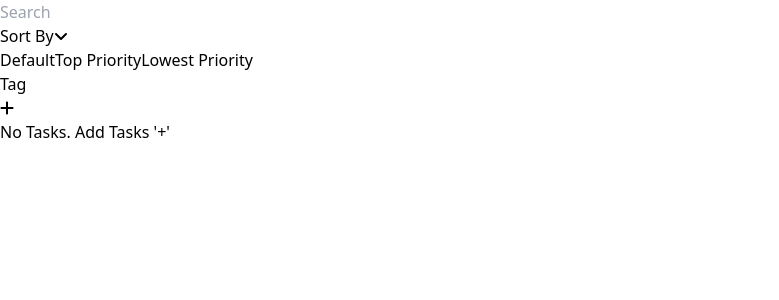
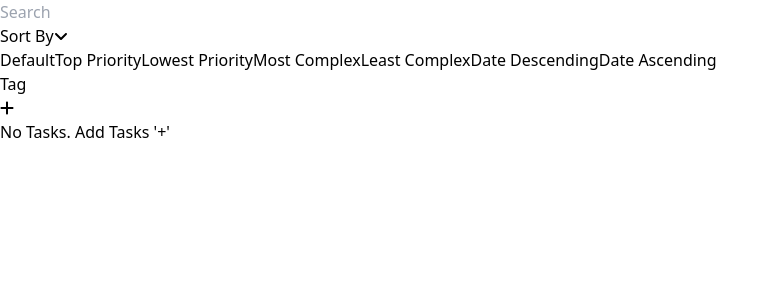
Before and after one commit to ZeniaD/To-Do-App, a React (Vite) app: page / in a window 1280 px wide. Both pictures are taken after a click on the button "Sort By". Shown: the top 300 px of the page, without its empty margins (0-779 px from the left). Built offline with nearby package versions, Linux system fonts and the light colour scheme.

Commit message:
Update Sort

```diff
--- a/src/components/Form/index.jsx
+++ b/src/components/Form/index.jsx
@@ -60,14 +60,14 @@ const Form = (props) => {
   }
 
   useEffect(() => {
-    if (props.task !== undefined) {
+    if (props.task) {
       setTitle(props.task.title);
       setPriority(props.task.priority);
       setComplexity(props.task.complexity);
       setDueDate(props.task.dueDate);
       setChecklist(props.task.checklist);
     }
-  }, [props.task])
+  }, [])
 
   return (
     <div className="bg-slate-200 min-h-screen p-[30px] flex justify-center">
--- /dev/null
+++ b/src/components/SortDropdown/index.jsx
@@ -0,0 +1,30 @@
+
+const SortDropdown = ({handleClick}) => {
+    return (
+        <div className="absolute right-0 top-[45px] p-[10px] left-0 bg-white w-[180px] rounded-[8px] z-10 shadow-lg border border-slate-400">
+            <button className="block w-full  text-slate-700 text-left hover:bg-slate-100 px-2 py-1 rounded-md"
+                    type="button"
+                    onClick={() => handleClick({order: "Default", sortBy: "priority"})}>Default</button>
+            <button className="block w-full  text-slate-700 text-left hover:bg-slate-100 px-2 py-1 rounded-md"
+                    type="button"
+                    onClick={() => handleClick({order: "Descending", sortBy: "priority"})}>Top Priority</button>
+            <button className="block w-full  text-slate-700 text-left hover:bg-slate-100 px-2 py-1 rounded-md"
+                    type="button"
+                    onClick={() => handleClick({order: "Ascending", sortBy: "priority"})}>Lowest Priority</button>
+            <button className="block w-full  text-slate-700 text-left hover:bg-slate-100 px-2 py-1 rounded-md"
+                    type="button"
+                    onClick={() => handleClick({order: "Descending", sortBy: "complexity"})}>Most Complex</button>
+            <button className="block w-full  text-slate-700 text-left hover:bg-slate-100 px-2 py-1 rounded-md"
+                    type="button"
+                    onClick={() => handleClick({order: "Ascending", sortBy: "complexity"})}>Least Complex</button>
+            <button className="block w-full  text-slate-700 text-left hover:bg-slate-100 px-2 py-1 rounded-md"
+                    type="button"
+                    onClick={() => handleClick({order: "Descending", sortBy: "dueDate"})}>Date Descending</button>
+            <button className="block w-full  text-slate-700 text-left hover:bg-slate-100 px-2 py-1 rounded-md"
+                    type="button"
+                    onClick={() => handleClick({order: "Ascending", sortBy: "dueDate"})}>Date Ascending</button>
+        </div>
+    )
+}
+
+export default SortDropdown;
--- a/src/components/Task/index.jsx
+++ b/src/components/Task/index.jsx
@@ -52,12 +52,23 @@ const Task = ({task}) => {
     setShowMenu(!showMenu);
   }
 
+  const dateIsNear = () => {
+    const currentDate = new Date();
+    const futureDate = currentDate.setDate(currentDate.getDate() + 2);
+    return new Date(task.dueDate) <= futureDate;
+  }
+
+  const dateIsToday = () => {
+    const currentDate = new Date();
+    return new Date(task.dueDate) === currentDate;
+  }
+
   const progress = Math.floor(( task.checklist.filter((item) => item.isCompleted === true).length / task.checklist.length) * 100);
 
   return (
-    <div className={`w-full min-h-[200px] rounded-[20px] p-[15px] relative ${task.isCompleted ? "bg-emerald-100 line-through" : bgColor[task.priority]}`}>
+    <div className={`w-full min-h-[200px] flex flex-col rounded-[20px] border-indigo-400 border p-[15px] relative ${task.isCompleted ? "bg-emerald-100 line-through" : "bg-indigo-50"}`}>
       <div className="relative">
-        <span className="text-teal-900 opacity-80 text-xs">{formatDate(task.dueDate)}</span>
+        <span className={`opacity-80 text-xs ${dateIsToday() ? "text-red-900" : "text-slate-900"}`}>{formatDate(task.dueDate)}</span>
         <div className="absolute right-0 top-0 right-0">
           <button onClick={() => handleComplete(task.id)} className="w-[25px] h-[25px] hover:scale-125 transition-all">
             {task.isCompleted ? <FontAwesomeIcon icon={faCircleCheck} />: <FontAwesomeIcon icon={faCircleOutline} />}
@@ -73,16 +84,23 @@ const Task = ({task}) => {
       </div>
       <div className="text-center py-[15px]">
         <p className="text-lg font-semibold mb-[8px] capitalize">{task.title}</p>
-        <span className="text-sm text-slate-800 py-[5px] px-[8px] rounded-[20px] mr-[5px] bg-white opacity-60">Priority: {task.priority}</span>
+        <span className={`text-sm text-slate-950 py-[5px] px-[8px] rounded-[20px] mr-[5px] opacity-60 ${bgColor[task.priority]}`}>Priority: {task.priority}</span>
         <span className="text-sm text-slate-800 py-[5px] px-[8px] rounded-[20px] bg-white opacity-60">Complexity: {task.complexity}</span>
       </div>
-      <div>
+      {!!task.checklist.length && (<div>
         <p>Progress</p>
         <div className="w-full h-1 bg-white rounded-sm my-1">
-          <span className={`rounded-sm h-1 block ${progressColor[task.priority]}`} style={{width: `${progress}%`}}></span>
+          <span className={`rounded-sm h-1 block ${progressColor[task.priority]}`}
+                style={{width: `${progress}%`}}></span>
         </div>
         <p className="float-right">{progress}%</p>
-      </div>
+      </div>)}
+
+      {dateIsNear() && (
+          <div className="mt-auto">
+            <span className="text-sm py-[5px] px-[8px] float-right rounded-[20px] mr-[5px] text-orange-800 opacity-80">Less than 3 Days</span>
+          </div>
+      )}
     </div>
   )
 }
--- a/src/pages/Home.jsx
+++ b/src/pages/Home.jsx
@@ -4,28 +4,42 @@ import {FontAwesomeIcon} from "@fortawesome/react-fontawesome";
 import {faAngleDown, faPlus} from "@fortawesome/free-solid-svg-icons";
 import {useTask} from "../contexts/TaskContext";
 import Task from "../components/Task";
+import SortDropdown from "../components/SortDropdown";
 
 const Home = () => {
-  const [sort, setSort] = useState("Default");
+  const [sort, setSort] = useState({ order: "Default", sortBy: "priority"});
   const [showMenu, setShowMenu] = useState(false);
   const [searchValue, setSearchValue] = useState("")
   const {tasks} = useTask();
 
-  const sortList = (item1, item2) => {
-    if (sort === "Default") {
-      return;
-    }
-    const sortOrder = sort === "Ascending" ? 1 : -1;
-    return (item1.priority - item2.priority) * sortOrder;
-  };
+  const handleClick = (sort) => {
+    setSort(sort);
+  }
+
+  const getSortedList = (list) => {
+    list.sort((item1, item2) => {
+      if (sort.order === "Default") {
+        return;
+      }
+      const sortOrder = sort.order === "Ascending" ? 1 : -1;
+      if (sort.sortBy === "dueDate") {
+        return (new Date(item1[sort.sortBy]) - new Date(item2[sort.sortBy])) * sortOrder;
+      } else {
+        return (item1[sort.sortBy] - item2[sort.sortBy]) * sortOrder;
+      }
+    })
+
+    return list;
+  }
 
   const toggleMenu = () => {
     setShowMenu(!showMenu);
   }
-  const filteredList = tasks.filter((element) => element.title.toLowerCase().includes(searchValue.toLowerCase())).sort(sortList);
+  const filteredList = tasks.filter((element) => element.title.toLowerCase().includes(searchValue.toLowerCase()));
+  const sortedList = getSortedList(filteredList);
 
   return (
-    <div className="bg-slate-200 min-h-screen gap-[30px] p-[30px] flex flex-col">
+    <div className="bg-indigo-50 min-h-screen gap-[30px] p-[30px] flex flex-col">
       <div className="w-[100%]">
         <input placeholder="Search" className="p-[10px] rounded-[20px] shadow-md w-[350px]" onChange={(e) => setSearchValue(e.target.value)}/>
       </div>
@@ -38,11 +52,7 @@ const Home = () => {
               Sort By
               <FontAwesomeIcon icon={faAngleDown} className={`h-[12px]  mx-1 ${showMenu ? "rotate-180" : ""}`}/>
             </button>
-            <div className={`absolute right-0 top-[45px] p-[10px] left-0 bg-white w-[150px] rounded-[8px] z-10 shadow-lg border border-slate-400 ${showMenu ? "" : "hidden"}`}>
-              <button className="block w-full  text-slate-700 text-left hover:bg-slate-100 px-2 py-1 rounded-md" type="button" onClick={() => setSort("Default")}>Default</button>
-              <button className="block w-full  text-slate-700 text-left hover:bg-slate-100 px-2 py-1 rounded-md" type="button" onClick={() => setSort("Descending")}>Top Priority</button>
-              <button className="block w-full  text-slate-700 text-left hover:bg-slate-100 px-2 py-1 rounded-md" type="button" onClick={() => setSort("Ascending")}>Lowest Priority</button>
-            </div>
+            {showMenu && <SortDropdown handleClick={handleClick}/>}
             <p className="px-[5px] py-1 min-w-[100px] text-center rounded-md border border-slate-400 text-slate-500 flex items-center justify-between">Tag</p>
             <Link to='/task/add' className="absolute right-0 p-1 bg-slate-600 rounded-full w-[30px] h-[30px] flex justify-center items-center text-white">
               <FontAwesomeIcon icon={faPlus} />
@@ -52,7 +62,7 @@ const Home = () => {
           {!tasks.length && <h2 className="p-[15px] text-slate-400">No Tasks. Add Tasks '+'</h2>}
 
           {!!tasks.length && (<div className="pt-[15px] grid grid-cols-3 gap-2.5">
-            {filteredList.map((task) => (
+            {sortedList.map((task) => (
               <Task key={task.id} task={task}/>
             ))}
           </div>)}
```
